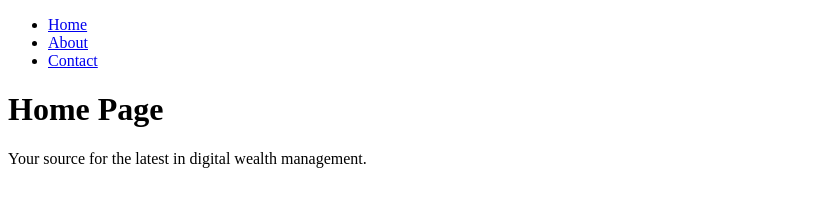
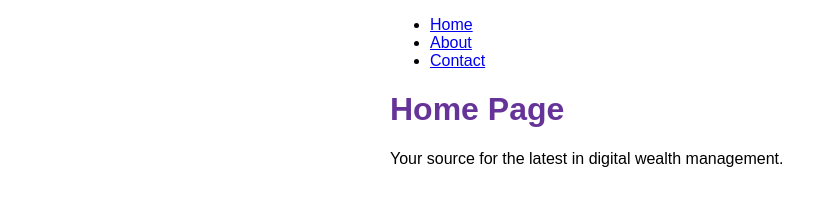
Before and after one commit to rprateek/digital-wealth-insights, a Gatsby site: page / in a window 1280 px wide. Shown: the whole page, without its empty margins (0-837 px from the left). Built offline with nearby package versions, Linux system fonts and the light colour scheme; Gatsby itself is replaced by a stand-in of ours.

Commit message:
Completed basic layout, and Css

```diff
--- a/src/components/layout.js
+++ b/src/components/layout.js
@@ -1,25 +1,27 @@
-import * as React from "react";
-import { Link } from "gatsby";
+import * as React from "react"
+import { Link } from "gatsby"
+import { container,heading, navLinks, navLinkItem, navLinkText} from "./layout.module.css"
+console.log('container', container)
 
 const Layout = ({pageTitle, pageHeading, children}) => {
   return (
-    <main>
+    <main className={container}>
         <title>{pageTitle}</title>
         <nav>
-        <ul>
-          <li>
-            <Link to="/">Home</Link>
+        <ul className={navLinks}>
+          <li className={navLinkItem}>
+            <Link to="/" className={navLinkText}>Home</Link>
           </li>
-          <li>
-            <Link to="/about">About</Link>
+          <li className={navLinkItem}>
+            <Link to="/about"  className={navLinkText}>About</Link>
           </li>
-          <li>
-            <Link to="/contact">Contact</Link>
+          <li className={navLinkItem}>
+            <Link to="/contact"  className={navLinkText}>Contact</Link>
           </li>
         </ul>
         </nav>
 
-      <h1>{pageHeading}</h1>
+      <h1 className={heading}>{pageHeading}</h1>
       {children}
     </main>
   );
--- /dev/null
+++ b/src/components/layout.module.css
@@ -0,0 +1,20 @@
+.container {
+  margin: auto;
+  max-width: 500px;
+  font-family: sans-serif;
+}
+
+.heading {
+  color: rebeccapurple;
+}
+.nav-links {
+  display: flex;
+  list-style: none;
+  padding-left: 0;
+}
+.nav-link-item {
+  padding-right: 2rem;
+}
+.nav-link-text {
+  color: black;
+}
```
